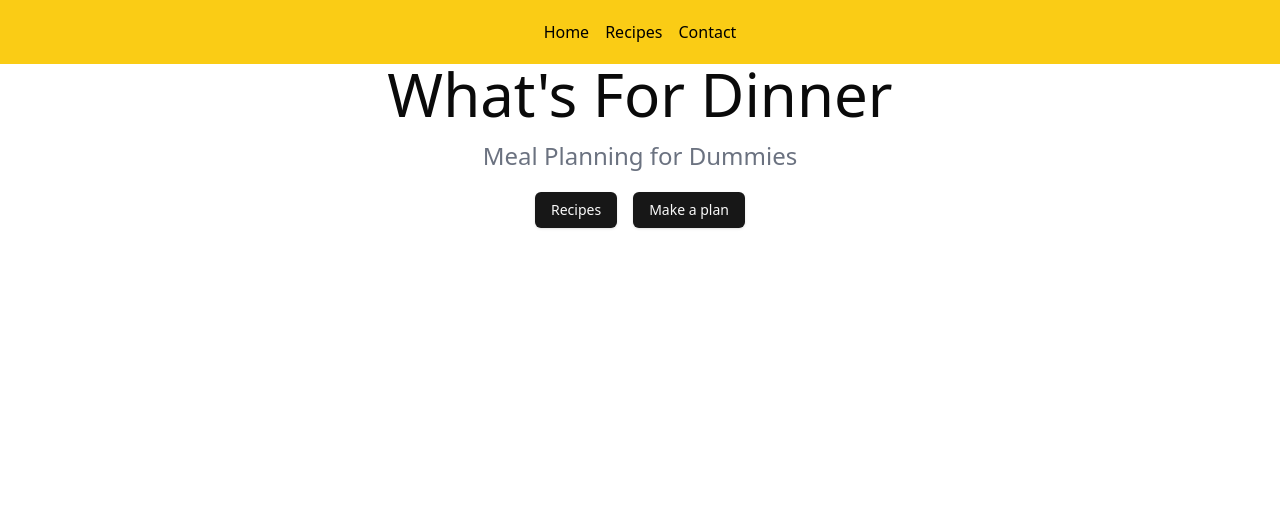
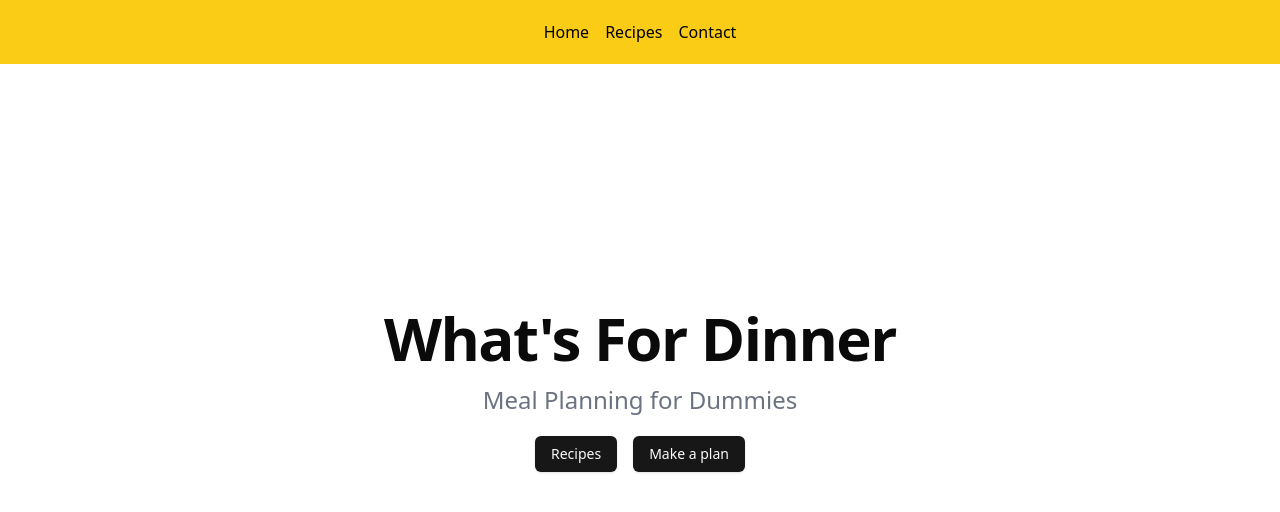
Before and after one commit to emmafattori/meal-planning, a Next.js app: page / in a window 1280 px wide. Shown: the top 512 px of the page. Built offline with nearby package versions, Linux system fonts and the light colour scheme.

Commit message:
removing commented code, refactoring header and nav

```diff
--- a/src/app/layout.tsx
+++ b/src/app/layout.tsx
@@ -27,7 +27,6 @@ export default function RootLayout({
   return (
     <html lang="en">
       <body className={`${geistSans.variable} ${geistMono.variable} antialiased`}>
-        <Navigation />
         {children}
       </body>
     </html>
--- a/src/app/recipes/page.tsx
+++ b/src/app/recipes/page.tsx
@@ -19,16 +19,6 @@ export interface Recipe {
 export interface ApiResponse {
   hits: Recipe[]
 }
-
-// export const getRecipes = async () => {
-//   const response = await fetch('/recipes.json')
-//   if (!response.ok) {
-//     throw new Error("Failed to fetch")
-//   }
-//   const recipeData = await response.json()
-//   return recipeData
-// }
-
 
 export default function Recipes() {
 const [recipes, setRecipes] = useState<Recipe[]>([])
@@ -57,13 +47,12 @@ useEffect(() => {
 }, []);
 
   return (
-    <section className="text-center relative">
+    <section className="text-center relative my-6">
       <Button className="w-fit px-4 py-2 fixed bottom-0 right-0 m-10" onClick={() => setOpenModal(true)}>
           <CirclePlus />
           Add Recipe
         </Button>
-      <h1 className="text-2xl">Recipes</h1>
-      {/* TODO - add recipe details page, pass the route */}
+      <h1 className="scroll-m-20 text-center text-4xl font-extrabold tracking-tight text-balance">Recipes</h1>
       <ul className="flex flex-wrap justify-around w-[90%] mx-auto">
       {recipes.map((recipe, idx) => {
           return (
@@ -78,7 +67,6 @@ useEffect(() => {
       {openModal && (
         <Modal onClose={() => setOpenModal(false)} />
       )}
-
     </section>
   )
 }
--- a/src/components/header/header.tsx
+++ b/src/components/header/header.tsx
@@ -1,15 +1,17 @@
 import { Button } from "@/components/ui/button"
 import { buttonVariants } from "@/components/ui/button"
 import Link from "next/link"
+import { Navigation } from "../navigation/navigation"
 
 
 export const Header = () => {
     return (
-        <header className="">
+        <header className="h-screen flex justify-center items-center">
+            <Navigation />
             <section className="flex justify-center align-middle">
                 <div className="flex flex-col text-center">
 
-                <h1 className="text-6xl mb-4">What&apos;s For Dinner</h1>
+                <h1 className="scroll-m-20 text-center text-6xl font-extrabold tracking-tight text-balance mb-4">What&apos;s For Dinner</h1>
                 <h3 className="text-2xl text-gray-500">Meal Planning for Dummies</h3>
                 <div className="flex mx-auto my-5">
                     <Button asChild className="mx-2">
--- a/src/components/navigation/navigation.tsx
+++ b/src/components/navigation/navigation.tsx
@@ -4,7 +4,7 @@ export const Navigation = () => {
     console.log('Navigation rendered');
 
     return (
-        <nav className="flex items-center justify-center w-full h-16 bg-yellow-400 px-4">
+        <nav className="flex items-center justify-center w-full h-16 bg-yellow-400 px-4 absolute top-0 right-0">
         <ul className="flex w-[30%] justify-center">
             <li className="text-black mx-2 after:content-[''] after:absolute after:bottom-0 after:left-0 after:w-0 after:h-0.5 after:bg-black after:transition-all after:duration-300 after:ease-out relative inline-block hover:after:w-full"><a href="/">Home</a></li>
             <li className="text-black mx-2 after:content-[''] after:absolute after:bottom-0 after:left-0 after:w-0 after:h-0.5 after:bg-black after:transition-all after:duration-300 after:ease-out relative inline-block hover:after:w-full"><a href="/recipes">Recipes</a></li>
```
